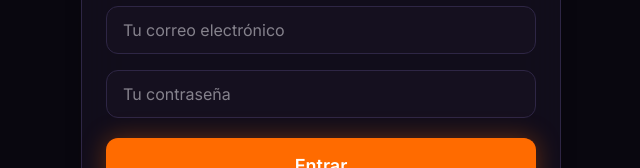
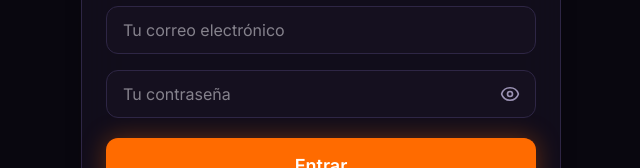
Before and after one commit to LuisZambranos/forja, a React (Vite) app: page /login in a window 1280 px wide. Shown: the part 355-523 px from the top of the page, without its empty margins (319-959 px from the left). Built offline with nearby package versions, Linux system fonts and the light colour scheme; no server answers.

Commit message:
contraseña visible

```diff
--- a/src/components/ui/Input.tsx
+++ b/src/components/ui/Input.tsx
@@ -3,18 +3,26 @@ import React from 'react';
 interface InputProps extends React.InputHTMLAttributes<HTMLInputElement> {
   label?: string;
   error?: string;
+  endIcon?: React.ReactNode;
 }
 
 export const Input = React.forwardRef<HTMLInputElement, InputProps>(
-  ({ label, error, className = '', ...props }, ref) => {
+  ({ label, error, endIcon, className = '', ...props }, ref) => {
     return (
-      <div className="flex flex-col gap-1 w-full">
+      <div className="flex flex-col gap-1 w-full relative">
         {label && <label className="text-sm text-text-muted font-medium">{label}</label>}
-        <input
-          ref={ref}
-          className={`h-12 px-4 rounded-xl bg-surface border border-border text-text focus:outline-none focus:ring-1 focus:ring-primary transition-colors touch-manipulation ${error ? 'border-danger focus:ring-danger' : ''} ${className}`}
-          {...props}
-        />
+        <div className="relative w-full">
+          <input
+            ref={ref}
+            className={`w-full h-12 px-4 rounded-xl bg-surface border border-border text-text focus:outline-none focus:ring-1 focus:ring-primary transition-colors touch-manipulation ${error ? 'border-danger focus:ring-danger' : ''} ${endIcon ? 'pr-12' : ''} ${className}`}
+            {...props}
+          />
+          {endIcon && (
+            <div className="absolute right-3 top-1/2 -translate-y-1/2 flex items-center justify-center text-text-muted hover:text-text transition-colors">
+              {endIcon}
+            </div>
+          )}
+        </div>
         {error && <span className="text-xs text-danger">{error}</span>}
       </div>
     );
--- a/src/features/auth/Login.tsx
+++ b/src/features/auth/Login.tsx
@@ -10,9 +10,29 @@ export default function Login() {
   const [isRegister, setIsRegister] = useState(false);
   const [email, setEmail] = useState('');
   const [password, setPassword] = useState('');
+  const [showPassword, setShowPassword] = useState(false);
   const [error, setError] = useState('');
   const [loading, setLoading] = useState(false);
   const navigate = useNavigate();
+
+  const translateFirebaseError = (code: string) => {
+    switch (code) {
+      case 'auth/invalid-credential':
+      case 'auth/user-not-found':
+      case 'auth/wrong-password':
+        return 'Correo o contraseña incorrectos.';
+      case 'auth/email-already-in-use':
+        return 'Este correo ya está registrado.';
+      case 'auth/weak-password':
+        return 'La contraseña debe tener al menos 6 caracteres.';
+      case 'auth/invalid-email':
+        return 'El correo electrónico no es válido.';
+      case 'auth/network-request-failed':
+        return 'Error de conexión. Revisa tu internet.';
+      default:
+        return 'Ha ocurrido un error. Inténtalo de nuevo.';
+    }
+  };
 
   const handleEmailAuth = async (e: React.FormEvent) => {
     e.preventDefault();
@@ -27,7 +47,7 @@ export default function Login() {
       }
       navigate('/');
     } catch (err: any) {
-      setError(err.message || 'Error de autenticación');
+      setError(translateFirebaseError(err.code));
     } finally {
       setLoading(false);
     }
@@ -40,7 +60,7 @@ export default function Login() {
   //     await signInWithPopup(auth, provider);
   //     navigate('/');
   //   } catch (err: any) {
-  //     setError(err.message || 'Error con Google Auth');
+  //     setError(translateFirebaseError(err.code));
   //   }
   // };
 
@@ -87,12 +107,31 @@ export default function Login() {
               className="bg-bg/50"
             />
             <Input
-              type="password"
+              type={showPassword ? 'text' : 'password'}
               placeholder="Tu contraseña"
               value={password}
               onChange={e => setPassword(e.target.value)}
               required
               className="bg-bg/50"
+              endIcon={
+                <button
+                  type="button"
+                  onClick={() => setShowPassword(!showPassword)}
+                  className="p-1"
+                  aria-label={showPassword ? 'Ocultar contraseña' : 'Ver contraseña'}
+                >
+                  {showPassword ? (
+                    <svg xmlns="http://www.w3.org/2000/svg" fill="none" viewBox="0 0 24 24" strokeWidth={2} stroke="currentColor" className="w-5 h-5">
+                      <path strokeLinecap="round" strokeLinejoin="round" d="M3.98 8.223A10.477 10.477 0 0 0 1.934 12C3.226 16.338 7.244 19.5 12 19.5c.993 0 1.953-.138 2.863-.395M6.228 6.228A10.451 10.451 0 0 1 12 4.5c4.756 0 8.773 3.162 10.065 7.498a10.522 10.522 0 0 1-4.293 5.774M6.228 6.228 3 3m3.228 3.228 3.65 3.65m7.894 7.894L21 21m-3.228-3.228-3.65-3.65m0 0a3 3 0 1 0-4.243-4.243m4.242 4.242L9.88 9.88" />
+                    </svg>
+                  ) : (
+                    <svg xmlns="http://www.w3.org/2000/svg" fill="none" viewBox="0 0 24 24" strokeWidth={2} stroke="currentColor" className="w-5 h-5">
+                      <path strokeLinecap="round" strokeLinejoin="round" d="M2.036 12.322a1.012 1.012 0 0 1 0-.639C3.423 7.51 7.36 4.5 12 4.5c4.638 0 8.573 3.007 9.963 7.178.07.207.07.431 0 .639C20.577 16.49 16.64 19.5 12 19.5c-4.638 0-8.573-3.007-9.963-7.178Z" />
+                      <path strokeLinecap="round" strokeLinejoin="round" d="M15 12a3 3 0 1 1-6 0 3 3 0 0 1 6 0Z" />
+                    </svg>
+                  )}
+                </button>
+              }
             />
 
             {error && (
```
